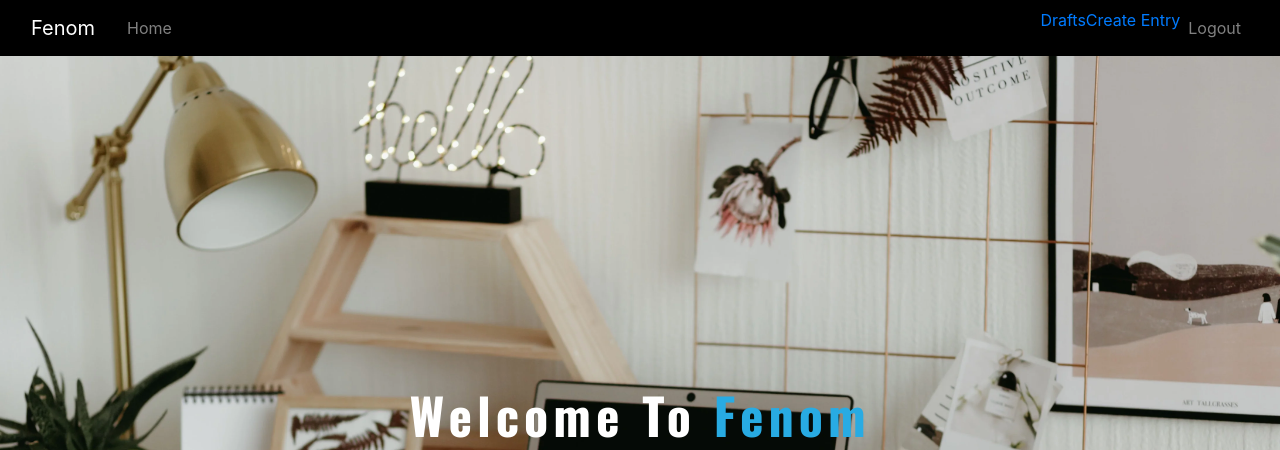
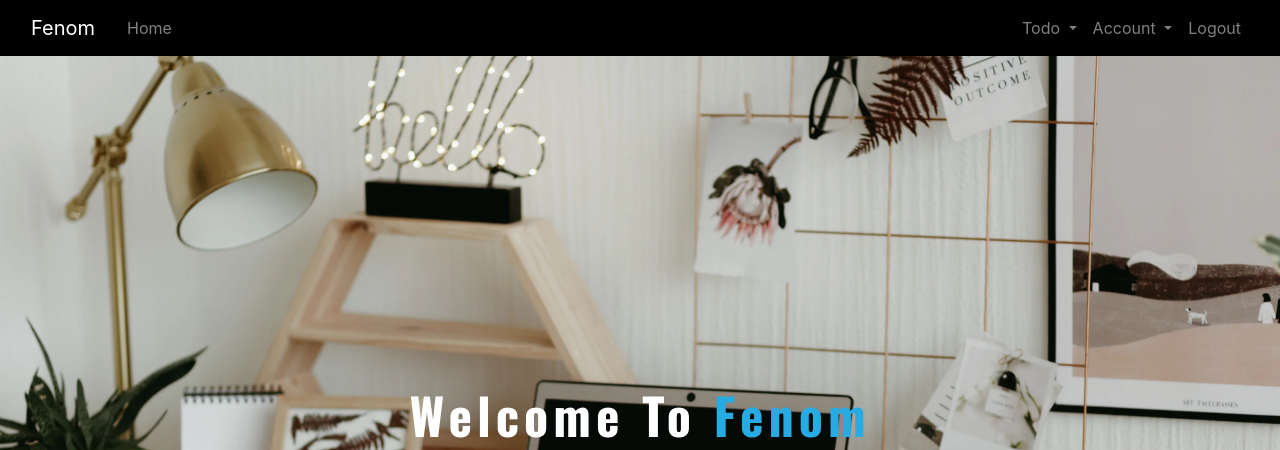
Before and after one commit to Shabzynana/todo_app, a Flask app: page / in a window 1280 px wide. Shown: the top 450 px of the page. Run offline with Flask 2, Linux system fonts and the light colour scheme; the visitor is signed in with stand-in values (Sample User, id 1).

Commit message:
base html session adjusted

```diff
--- a/todo_app/models.py
+++ b/todo_app/models.py
@@ -1,4 +1,5 @@
 from todo_app import db
+from flask import session
 # from flask_login import UserMixin
 import datetime
 # from datetime import datetime# ,login_manager
--- a/todo_app/templates/base.html
+++ b/todo_app/templates/base.html
@@ -29,22 +29,43 @@
               <a class="nav-item nav-link" href="{{ url_for('core.index') }}">Home</a>
             </div>
             <!-- Navbar Right Side -->
+
             <div class="navbar-nav">
 
-              {% if session.logged_in %}
+              {% if session.logged_in and session.confirmed %}
 
-              <li><a href="#ss">Drafts</a></li>
-              <li><a href="#">Create Entry</a></li>
+              <li class="nav-item dropdown">
+                <a class="nav-link dropdown-toggle" href="#" id="navbarDropdownMenuLink" data-toggle="dropdown" aria-haspopup="true" aria-expanded="false">
+                  Todo
+                </a>
+                <div class="dropdown-menu" aria-labelledby="navbarDropdownMenuLink">
+                  <a class="dropdown-item" href="{{ url_for('todos.create_todo') }}">Add Task</a>
+                  <a class="dropdown-item" href="{{ url_for('users.all_user_todos', username=session.username.username) }}">Tasks</a>
+                </div>
+              </li>
+              <li class="nav-item dropdown">
+                <a class="nav-link dropdown-toggle" href="#" id="navbarDropdownMenuLink" data-toggle="dropdown" aria-haspopup="true" aria-expanded="false">
+                  Account
+                </a>
+                <div class="dropdown-menu" aria-labelledby="navbarDropdownMenuLink">
+                  <a class="dropdown-item" href="{{ url_for('users.user_todos', username=session.username.username) }}">Profile</a>
+                  <a class="dropdown-item" href="{{ url_for('users.account') }}">Edit Profile</a>
+                </div>
+              </li>
               <a class="nav-item nav-link" href="{{ url_for('users.logout') }}">Logout</a>
+
+              {% elif session.logged_in %}
+                <a class="nav-item nav-link" href="{{ url_for('users.unconfirmed') }}">Confirm</a>
+                <a class="nav-item nav-link" href="{{ url_for('users.logout') }}">Logout</a>
+
               {% else %}
 
-              <a class="nav-item nav-link" href="{{ url_for('users.login') }}">Loginsssssss</a>
+              <a class="nav-item nav-link" href="{{ url_for('users.login') }}">Login</a>
               <a class="nav-item nav-link" href="{{ url_for('users.register') }}">Register</a>
-
               {% endif %}
 
+            </div>
 
-            </div>
 
           </div>
         </nav>
--- a/todo_app/todo/views.py
+++ b/todo_app/todo/views.py
@@ -5,7 +5,7 @@ from flask import render_template,url_for,flash,request,redirect,Blueprint,abort
 from todo_app import db
 from todo_app.models import User, Todo
 from todo_app.todo.forms import TodoForm
-from todo_app.users.picture import current_user_id, login_required
+from todo_app.users.picture import current_user_id, login_required, check_confirmed
 
 
 todos = Blueprint('todos',__name__,template_folder='templates/todo')
@@ -13,6 +13,7 @@ todos = Blueprint('todos',__name__,template_folder='templates/todo')
 
 @todos.route('/create', methods=['GET','POST'])
 @login_required
+@check_confirmed
 def create_todo():
 
     form = TodoForm()
```
Also changed, not shown: test.py (+22 -0 lines), todo_app/users/picture.py (+7 -10 lines), todo_app/users/views.py (+7 -2 lines).
